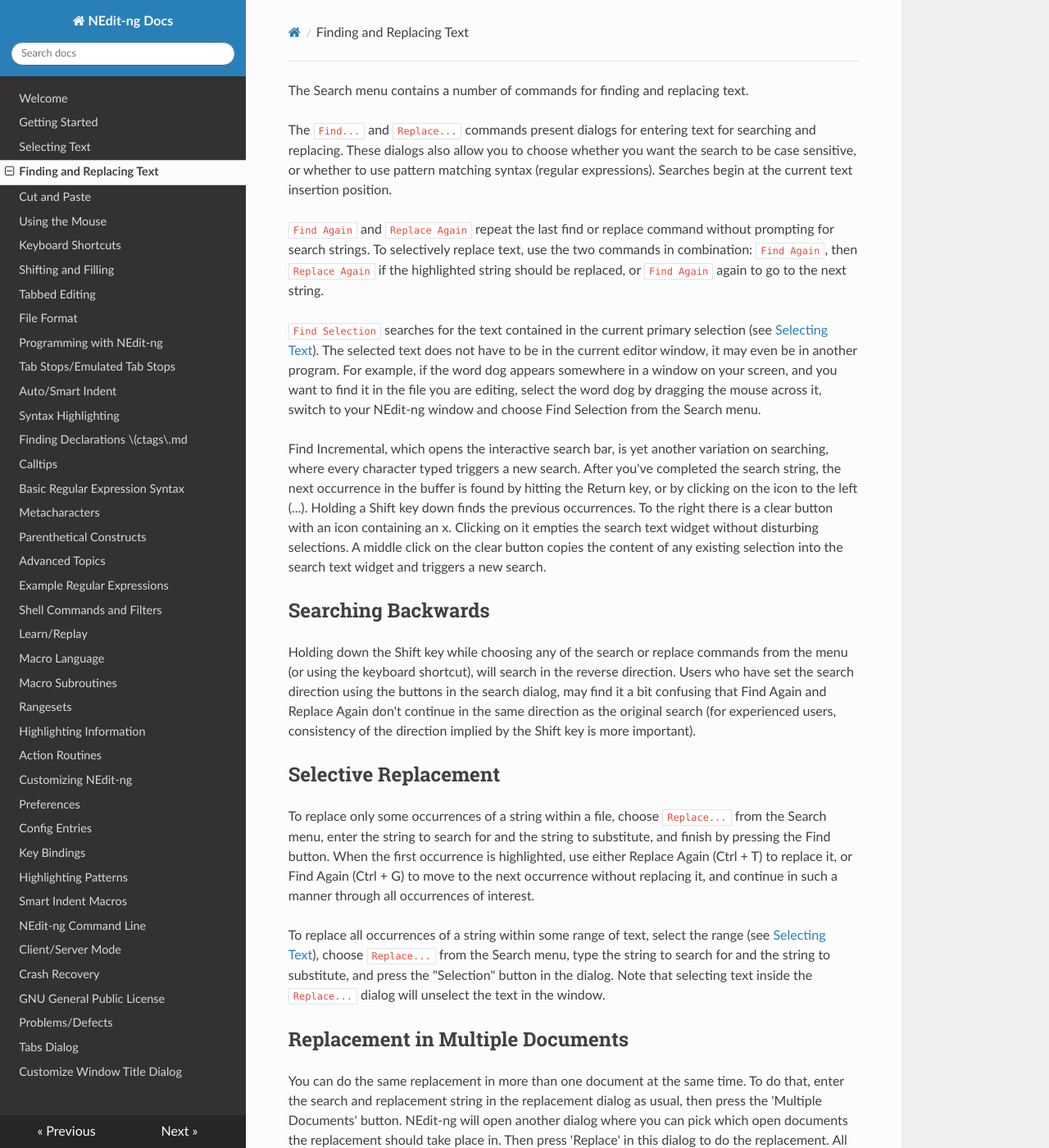
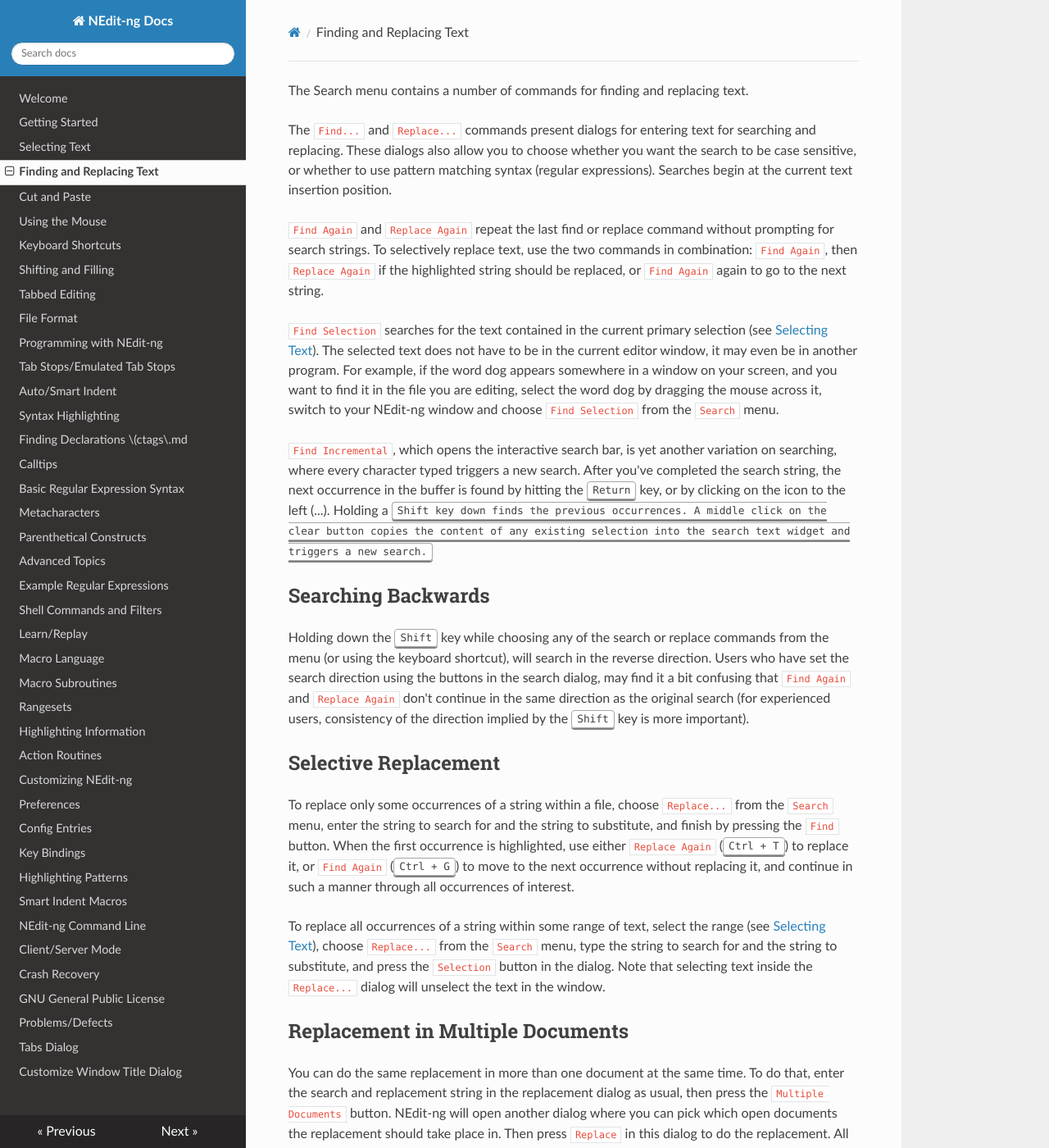
Before and after one commit to eteran/nedit-ng, an MkDocs documentation site: the page built from docs/docs/03.md, in a window 1280 px wide and 1400 px high. Shown: the whole window at 82% size. Built offline with MkDocs 1.6.1, drawn with Linux system fonts in a browser that asks for light colours; nearby versions of some CDN libraries; some of the changed text lies outside the part shown.

Commit message:
page 3 is looking good!

```diff
--- a/docs/docs/03.md
+++ b/docs/docs/03.md
@@ -20,51 +20,49 @@
 example, if the word dog appears somewhere in a window on your screen,
 and you want to find it in the file you are editing, select the word dog
 by dragging the mouse across it, switch to your NEdit-ng window and
-choose Find Selection from the Search menu.
+choose `Find Selection` from the `Search` menu.
 
-Find Incremental, which opens the interactive search bar, is yet another
+`Find Incremental`, which opens the interactive search bar, is yet another
 variation on searching, where every character typed triggers a new
 search. After you've completed the search string, the next occurrence in
-the buffer is found by hitting the Return key, or by clicking on the
-icon to the left (...). Holding a Shift key down finds the
-previous occurrences. To the right there is a clear button with an icon
-containing an x. Clicking on it empties the search text widget without
-disturbing selections. A middle click on the clear button copies the
+the buffer is found by hitting the <kbd>Return</kbd> key, or by clicking on the
+icon to the left (...). Holding a <kbd>Shift<kbd> key down finds the
+previous occurrences. A middle click on the clear button copies the
 content of any existing selection into the search text widget and
 triggers a new search.
 
 ## Searching Backwards
 
-Holding down the Shift key while choosing any of the search or replace
+Holding down the <kbd>Shift</kbd> key while choosing any of the search or replace
 commands from the menu (or using the keyboard shortcut), will search in
 the reverse direction. Users who have set the search direction using the
-buttons in the search dialog, may find it a bit confusing that Find
-Again and Replace Again don't continue in the same direction as the
+buttons in the search dialog, may find it a bit confusing that `Find Again`
+and `Replace Again` don't continue in the same direction as the
 original search (for experienced users, consistency of the direction
-implied by the Shift key is more important).
+implied by the <kbd>Shift</kbd> key is more important).
 
 ## Selective Replacement
 
 To replace only some occurrences of a string within a file, choose
-`Replace...` from the Search menu, enter the string to search for and the
-string to substitute, and finish by pressing the Find button. When the
-first occurrence is highlighted, use either Replace Again (Ctrl + T) to
-replace it, or Find Again (Ctrl + G) to move to the next occurrence
+`Replace...` from the `Search` menu, enter the string to search for and the
+string to substitute, and finish by pressing the `Find` button. When the
+first occurrence is highlighted, use either `Replace Again` (<kbd>Ctrl + T</kbd>) to
+replace it, or `Find Again` (<kbd>Ctrl + G</kbd>) to move to the next occurrence
 without replacing it, and continue in such a manner through all
 occurrences of interest.
 
 To replace all occurrences of a string within some range of text, select
-the range (see [Selecting Text](02.md)), choose `Replace...` from the Search
+the range (see [Selecting Text](02.md)), choose `Replace...` from the `Search`
 menu, type the string to search for and the string to substitute, and
-press the "Selection" button in the dialog. Note that selecting text
+press the `Selection` button in the dialog. Note that selecting text
 inside the `Replace...` dialog will unselect the text in the window.
 
 ## Replacement in Multiple Documents
 
 You can do the same replacement in more than one document at the same
 time. To do that, enter the search and replacement string in the
-replacement dialog as usual, then press the 'Multiple Documents' button.
+replacement dialog as usual, then press the `Multiple Documents` button.
 NEdit-ng will open another dialog where you can pick which open
-documents the replacement should take place in. Then press 'Replace' in
+documents the replacement should take place in. Then press `Replace` in
 this dialog to do the replacement. All attributes (Regular Expression,
 Case Sensitive, etc.) are used as selected in the main dialog.
```
